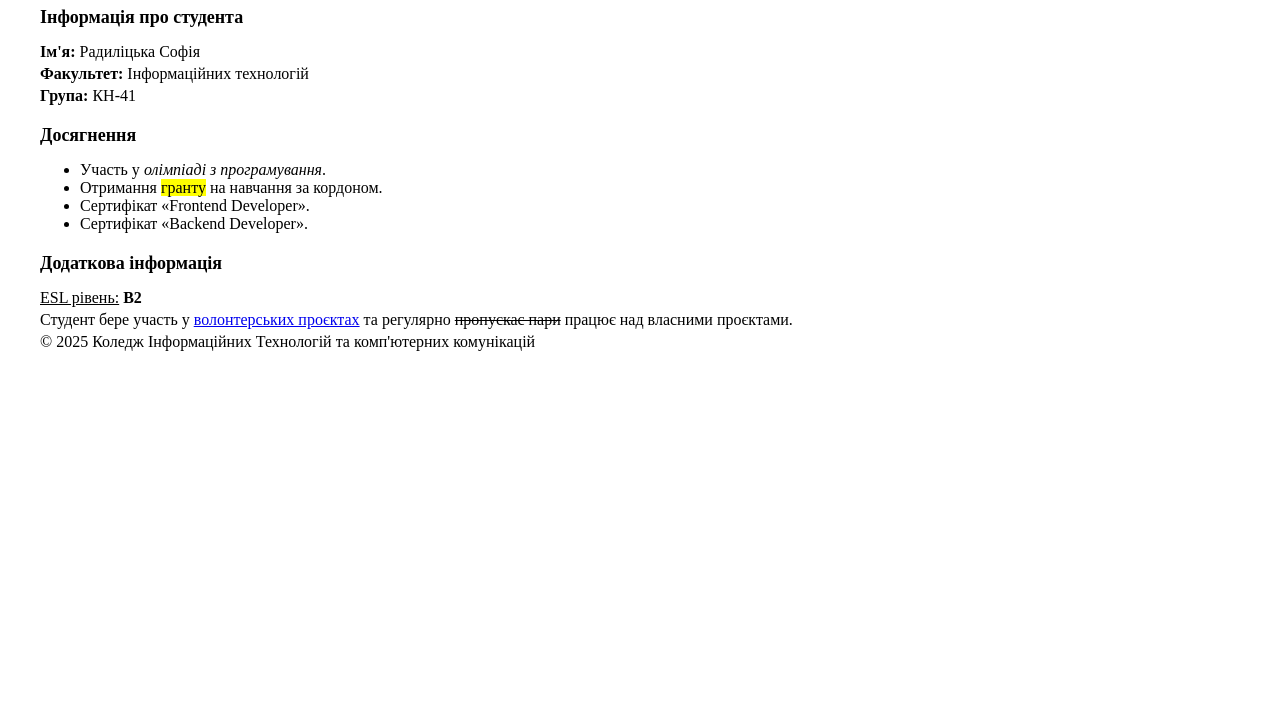
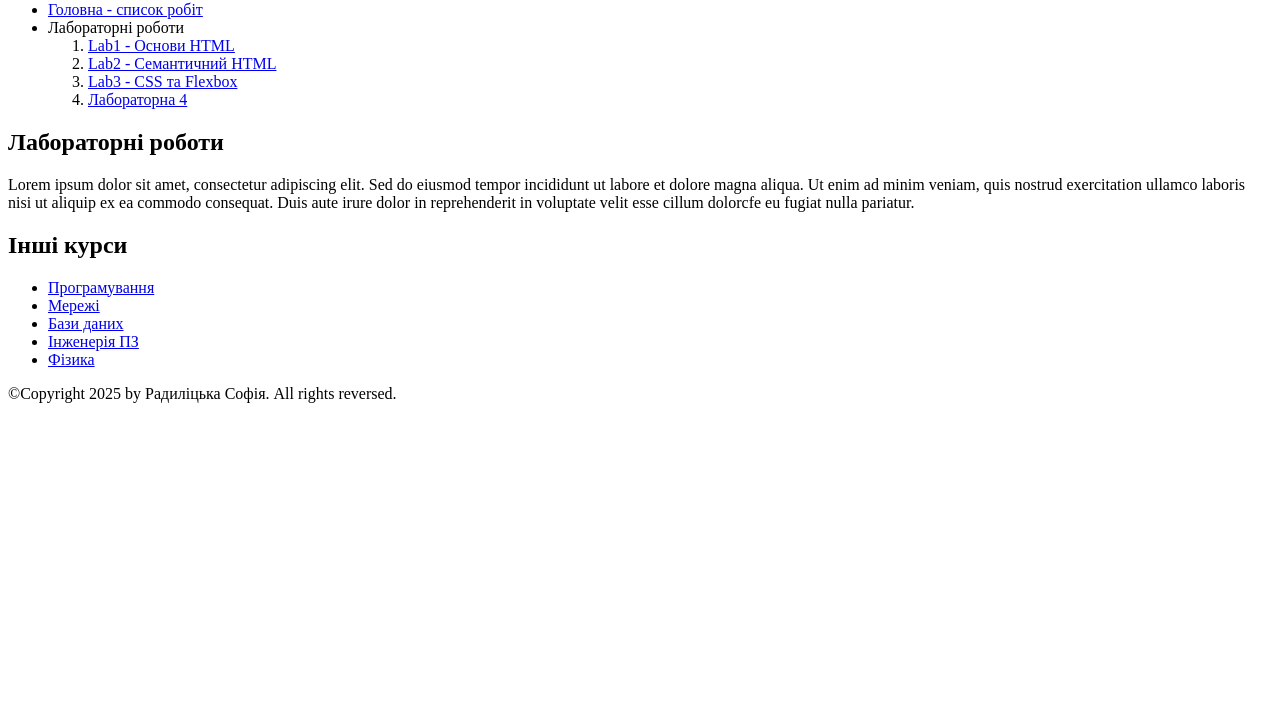
Before and after one commit to sradelitska2022-max/web, a plain HTML site: page index.html in a window 1280 px wide. Shown: the part 79-800 px from the top of the page. Drawn offline with Linux system fonts and the light colour scheme.

Commit message:
lastchanges

```diff
--- a/index.html
+++ b/index.html
@@ -1,49 +1,56 @@
 <!DOCTYPE html>
-<html lang="uk">
+<html lang="en">
 <head>
-<meta charset="UTF-8">
-<title>Картка студента</title>
-<style>
-  body {
-    font-family: "Times New Roman", serif;
-    margin: 40px;
-  }
-  h1 {
-    font-size: 22px;
-    font-weight: bold;
-  }
-  h2 {
-    font-size: 18px;
-    font-weight: bold;
-    margin-top: 20px;
-  }
-  p {
-    margin: 4px 0;
-    font-size: 16px;
-  }
-  ul {
-    margin-top: 0;
-    font-size: 16px;
-  }
-</style>
+  <meta charset="UTF-8">
+  <meta name="viewport" content="width=device-width, initial-scale=1.0">
+  <title>Document</title>
 </head>
 <body>
-<h1>Картка студента</h1>
-<h2>Інформація про студента</h2>
-<p><b>Ім'я:</b> Радиліцька Софія</p>
-<p><b>Факультет:</b> Інформаційних технологій</p>
-<p><b>Група:</b> КН-41</p>
+  <header>
+    <h1>WEB-програмування</h1>
+  </header>
+  <nav>
+        <ul>
+            <li><a href="/">Головна - список робіт</a></li>
+            <li>Лабораторні роботи
+                <ol>
+              <li><a href="lab1/index.html">Lab1 - Основи HTML</a></li>
+<li><a href="lab2/index.html">Lab2 - Семантичний HTML</a></li>
+<li><a href="lab3/index.html">Lab3 - CSS та Flexbox</a></li>
+<li><a href="lab4/index.html">Лабораторна 4</a></li>
 
-<h2>Досягнення</h2>
-<ul>
-  <li>Участь у <i>олімпіаді з програмування</i>.</li>
-  <li>Отримання <mark>гранту</mark> на навчання за кордоном.</li>
-  <li>Сертифікат «Frontend Developer».</li>
-  <li>Сертифікат «Backend Developer».</li>
-</ul>
-<h2>Додаткова інформація</h2>
-<p><u>ESL рівень:</u> <b>B2</b></p>
-<p>Студент бере участь у <a href="#">волонтерських проєктах</a> та регулярно <s>пропускає пари</s> працює над власними проєктами.</p>
-<p>© 2025 Коледж Інформаційних Технологій та комп'ютерних комунікацій</p>
+</li>
+
+
+                </ol>
+            </li>
+        </ul>
+    </nav>
+    <main>
+        <article>
+            <section id="lab-section">
+                <h2>Лабораторні роботи</h2>
+                <p>
+                    Lorem ipsum dolor sit amet, consectetur adipiscing elit. Sed do eiusmod tempor incididunt ut
+                    labore et dolore magna aliqua. Ut enim ad minim veniam, quis nostrud exercitation ullamco
+                    laboris nisi ut aliquip ex ea commodo consequat. Duis aute irure dolor in reprehenderit in
+                    voluptate velit esse cillum dolorcfe eu fugiat nulla pariatur.
+                </p>
+            </section>
+        </article>
+        <aside>
+            <h2>Інші курси</h2>
+            <ul>
+                <li><a href="https://www.khanacademy.org/computing/computer-science">Програмування</a></li>
+                <li><a href="https://www.coursera.org/learn/networking">Мережі</a></li>
+                <li><a href="https://www.edx.org/course/introduction-to-databases">Бази даних</a></li>
+                <li><a href="https://www.coursera.org/learn/software-engineering">Інженерія ПЗ</a></li>
+                <li><a href="https://www.udemy.com/course/physics-101/">Фізика</a></li>
+            </ul>
+        </aside>
+    </main>
+    <footer>
+        <p>©Copyright 2025 by Радиліцька Софія. All rights reversed.</p>
+    </footer>
 </body>
 </html>
```
Also changed, not shown: index1.html (added, +49 -0 lines).
